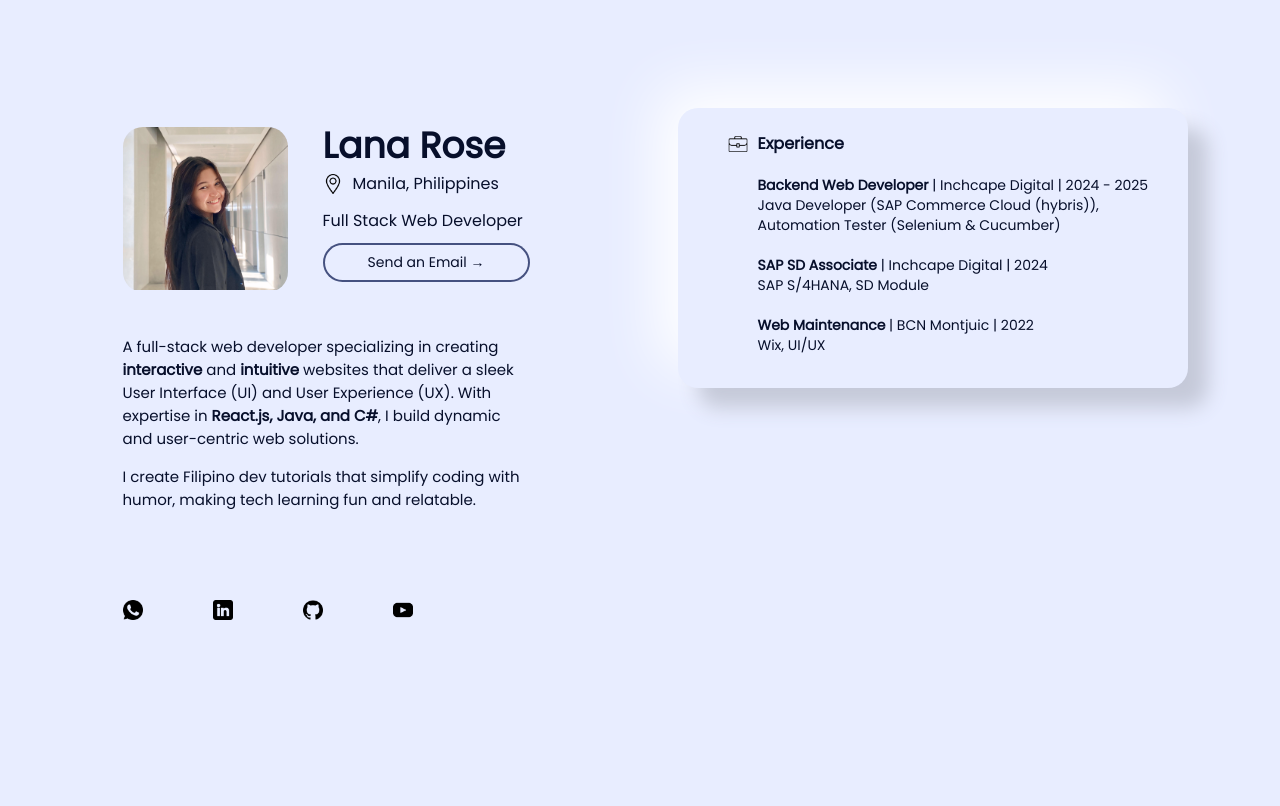
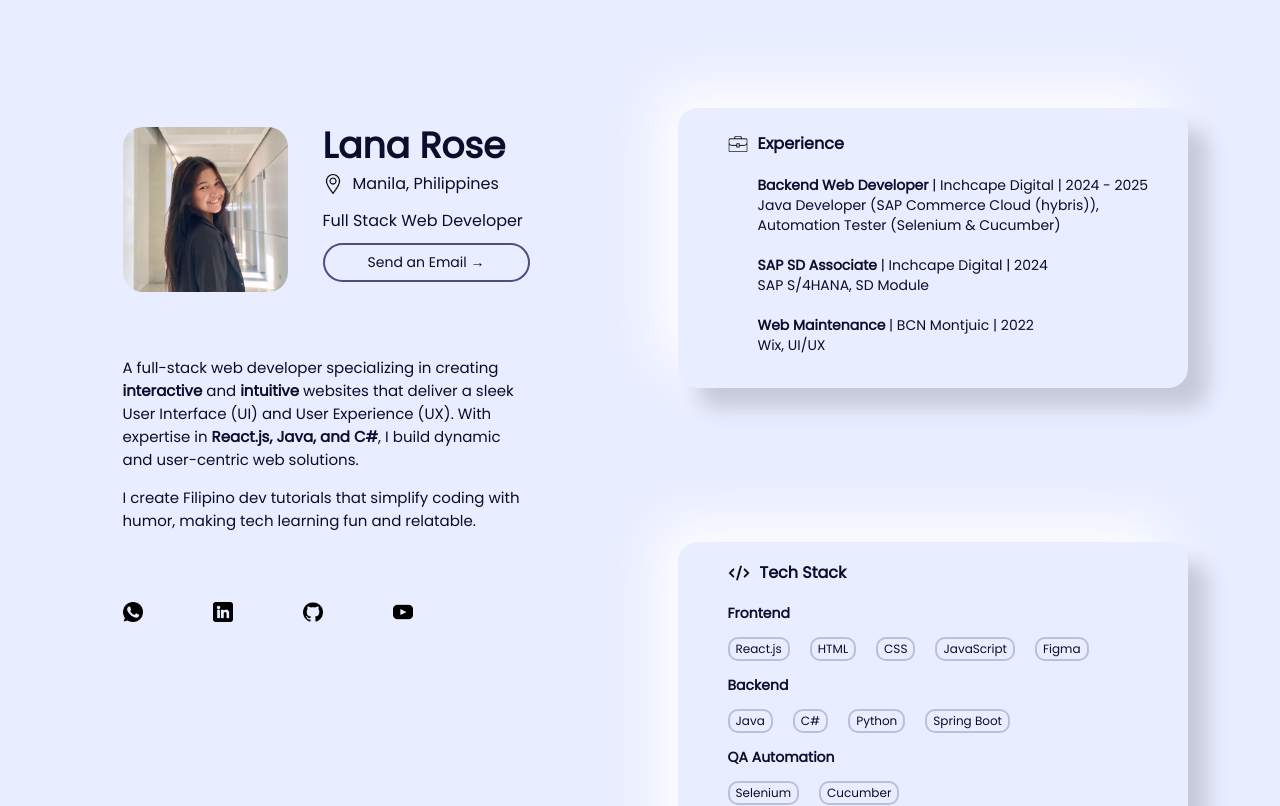
Before and after one commit to lanarosedg/About, a React (Vite) app: page / in a window 1280 px wide. Shown: the top 806 px of the page. Built offline with nearby package versions, Linux system fonts and the light colour scheme.

Commit message:
Minor modifications

```diff
--- a/src/App.jsx
+++ b/src/App.jsx
@@ -20,8 +20,8 @@ function App() {
         <Introduction/>
         <Contacts/>
         <Experience/>
-        {/* <TechStack/>
-        <LifeOutside/>
+        <TechStack/>
+        {/* <LifeOutside/>
 
         <Projects/>
         <Footer/> */}
--- a/src/index.css
+++ b/src/index.css
@@ -7,7 +7,7 @@
 .App {
   display: grid;
   grid-template-columns: 1fr 160px 40px 210px 145px 480px 1fr;
-  grid-template-rows: 100px 115px 20px 47px 50px 43px 157px 50px 10px 405px 43px 290px 43px 365px 285px 100px;
+  grid-template-rows: 100px 115px 20px 47px 40px 55px 157px 50px 10px 405px 43px 290px 43px 365px 285px 100px;
 }
 
 /*        */
@@ -125,7 +125,7 @@
   flex-direction: column;
   justify-content: center;
   align-items: left;
-  grid-area: 5 / 2 / 8 / 5;
+  grid-area: 6 / 2 / 8 / 5;
   position: sticky;
   font-size: 15px;
 }
@@ -187,7 +187,7 @@
 .techStackContainer {
   justify-content: center;
   align-items: left;
-  grid-area: 8 / 4 / 11 / 5;
+  grid-area: 8 / 6 / 10 / 7;
   padding-left: 50px;
   padding-top: 15px;
   box-shadow:  20px 20px 20px #c5c9d9,
```
